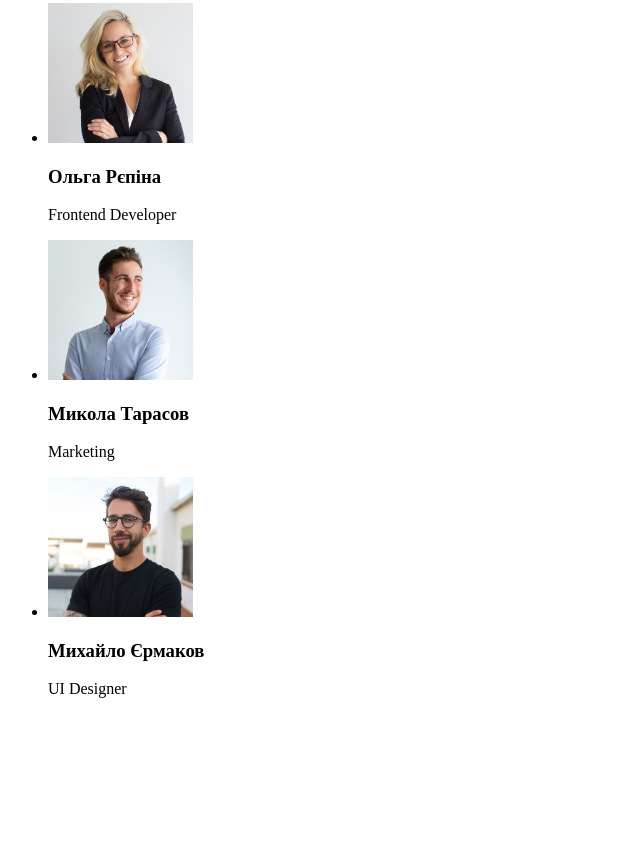
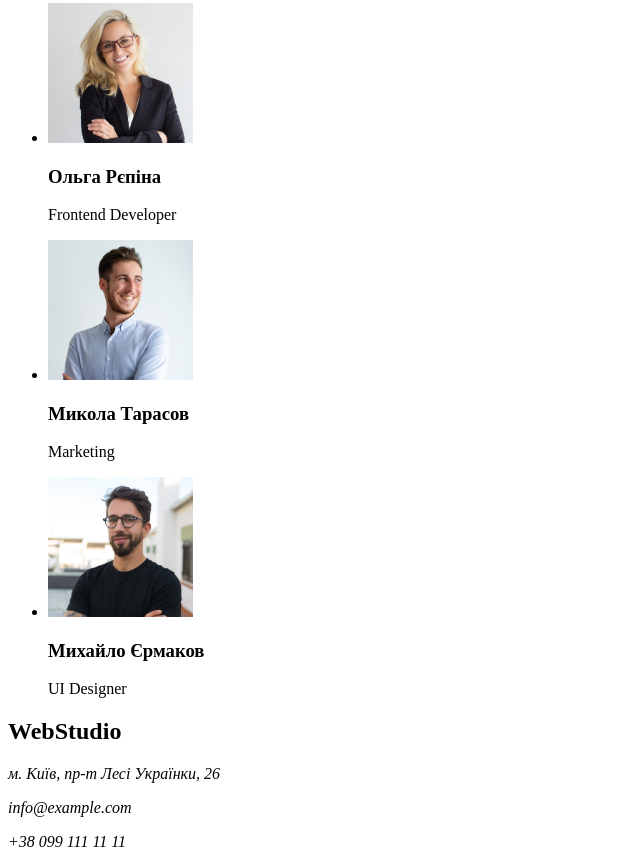
Before and after one commit to IgorButuzov/goit-markup-hw-01, a plain HTML site: page index.html in a window 1280 px wide. Shown: the part 1893-2760 px from the top of the page, without its empty margins (0-640 px from the left). Before the commit the page ends 2607 px from the top, so only its background shows below. Drawn offline with Linux system fonts and the light colour scheme.

Commit message:
створено футер, після валідації

```diff
--- a/index.html
+++ b/index.html
@@ -82,13 +82,13 @@
                 </li>
             </ul>
         </section>
-
-
-
     <!--Підвал-->
     <footer>
+        <h2>WebStudio</h2>
         <address>
-
+            <p> м. Київ, пр-т Лесі Українки, 26</p>
+            <p> info@example.com</p>
+            <p> +38 099 111 11 11</p>
         </address>
     </footer>
 
```
